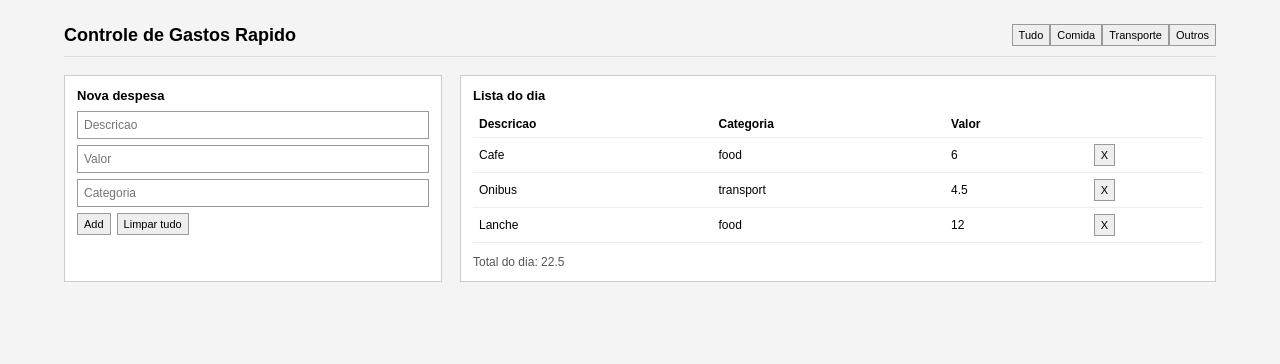
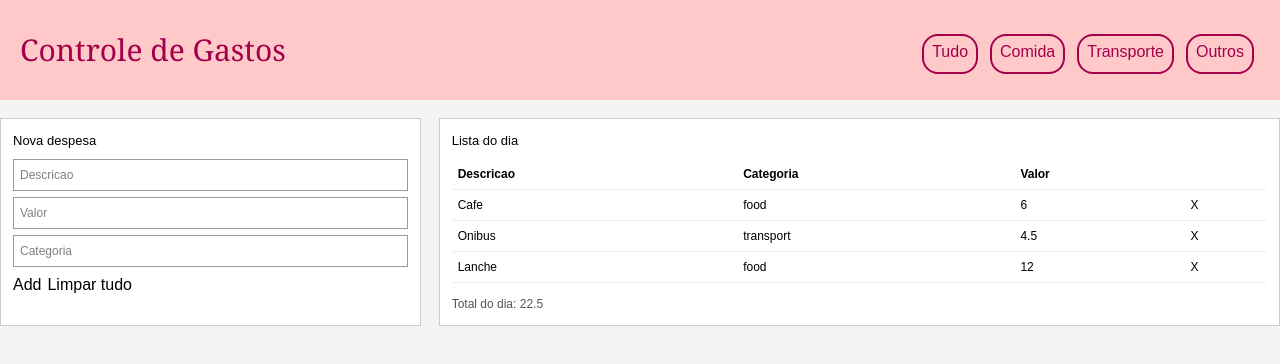
Before and after one commit to trabalhos-amanda-e-heloisa/bad-expence-tracker, a Vue app: page / in a window 1280 px wide. Shown: the top 364 px of the page. Built offline with nearby package versions, Linux system fonts and the light colour scheme.

Commit message:
FEAT: Header corrigido. #1

```diff
--- a/package.json
+++ b/package.json
@@ -9,6 +9,8 @@
     "preview": "vite preview"
   },
   "dependencies": {
+    "@tailwindcss/vite": "^4.2.1",
+    "tailwindcss": "^4.2.1",
     "vue": "^3.4.0"
   },
   "devDependencies": {
--- a/src/App.vue
+++ b/src/App.vue
@@ -1,4 +1,5 @@
 <script setup>
+import AppHeader from './composables/layout/AppHeader.vue';
 import { useExpenses } from './composables/useExpenses';
 
 const {
@@ -18,15 +19,8 @@ const {
 <template>
     <div class="app">
         <div class="header">
-            <h1>Controle de Gastos Rapido</h1>
-            <div>
-                <button class="small-btn" @click="filter = 'all'">Tudo</button>
-                <button class="small-btn" @click="filter = 'food'">Comida</button>
-                <button class="small-btn" @click="filter = 'transport'">Transporte</button>
-                <button class="small-btn" @click="filter = 'other'">Outros</button>
-            </div>
+        <AppHeader />
         </div>
-
         <div class="layout">
             <div class="panel">
                 <h2>Nova despesa</h2>
--- /dev/null
+++ b/src/composables/layout/AppHeader.vue
@@ -0,0 +1,12 @@
+
+<template>
+    <div class="bg-red-200 p-5 text-center lg:flex lg:justify-between lg:items-center">
+        <h1 class="text-pink-800 font-serif text-3xl ">Controle de Gastos</h1>
+        <div class="mt-2 justify-between">
+            <button class="small-btn text-pink-800 border-pink-800 border-2 m-1.5 p-1.5 pt-0.5 rounded-2xl lg:p-2 lg:pt-1" @click="filter = 'all'">Tudo</button>
+            <button class="small-btn text-pink-800 border-pink-800 border-2 m-1.5 p-1.5 pt-0.5 rounded-2xl lg:p-2 lg:pt-1" @click="filter = 'food'">Comida</button>
+            <button class="small-btn text-pink-800 border-pink-800 border-2 m-1.5 p-1.5 pt-0.5 rounded-2xl lg:p-2 lg:pt-1" @click="filter = 'transport'">Transporte</button>
+            <button class="small-btn text-pink-800 border-pink-800 border-2 m-1.5 p-1.5 pt-0.5 rounded-2xl lg:p-2 lg:pt-1" @click="filter = 'other'">Outros</button>
+        </div>
+    </div>
+</template>
--- a/src/style.css
+++ b/src/style.css
@@ -1,3 +1,4 @@
+@import "tailwindcss";
 * {
   box-sizing: border-box;
 }
@@ -6,25 +7,6 @@ body {
   margin: 0;
   font-family: Arial, sans-serif;
   background: #f4f4f4;
-}
-
-.app {
-  max-width: 1200px;
-  margin: 0 auto;
-  padding: 24px;
-}
-
-.header {
-  display: flex;
-  justify-content: space-between;
-  align-items: center;
-  border-bottom: 1px solid #ddd;
-  padding-bottom: 10px;
-}
-
-.header h1 {
-  margin: 0;
-  font-size: 18px;
 }
 
 .layout {
@@ -58,13 +40,7 @@ body {
   gap: 6px;
 }
 
-.small-btn {
-  font-size: 11px;
-  padding: 4px 6px;
-  border: 1px solid #999;
-  background: #eee;
-  cursor: pointer;
-}
+
 
 .table {
   width: 100%;
--- a/vite.config.js
+++ b/vite.config.js
@@ -1,6 +1,9 @@
 import { defineConfig } from 'vite';
 import vue from '@vitejs/plugin-vue';
+import tailwindcss from '@tailwindcss/vite'
 
 export default defineConfig({
-  plugins: [vue()],
+  plugins: [vue(),
+  tailwindcss(),
+  ]
 });
```
Also changed, not shown: 1 other file (tests, documents, lock files or other folders).
